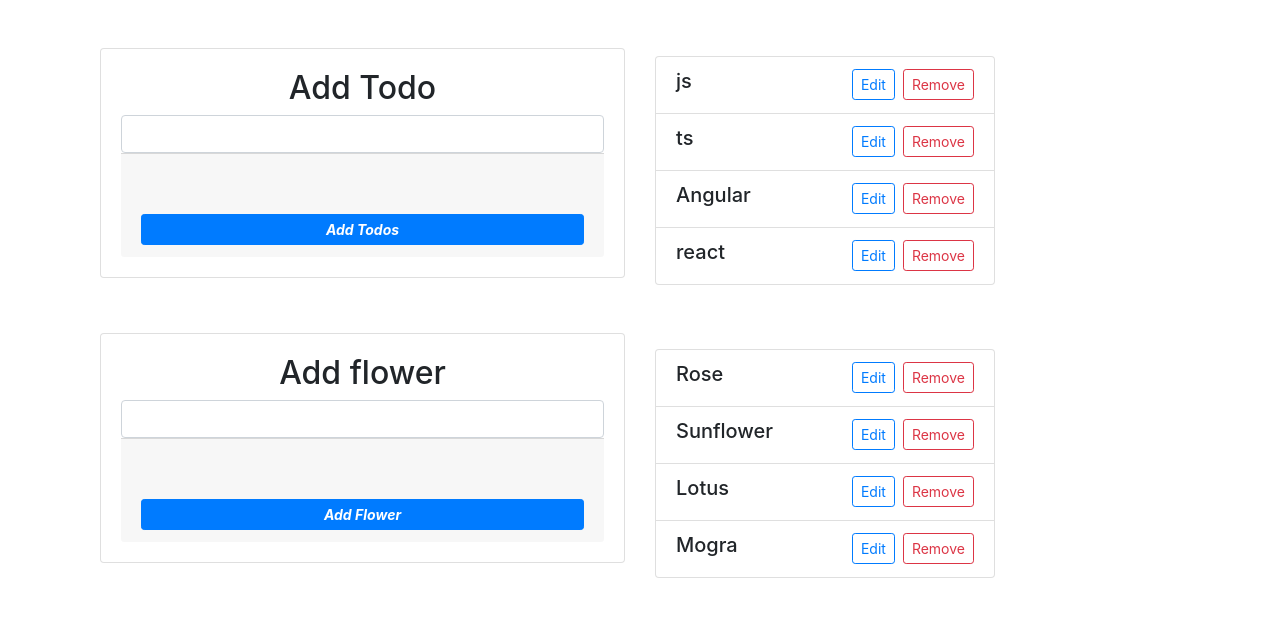
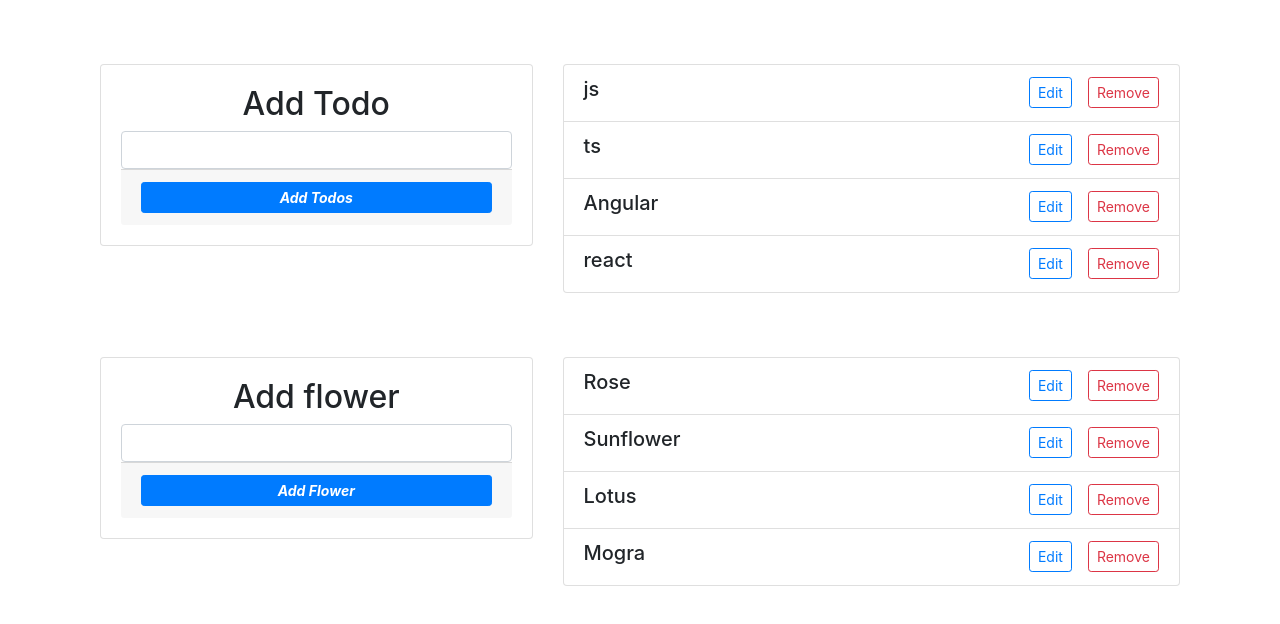
Before and after one commit to kiranainile/todo_crud1, an Angular app: page / in a window 1280 px wide. Shown: the top 624 px of the page. Built offline with nearby package versions, Linux system fonts and the light colour scheme.

Commit message:
updated changes

```diff
--- a/src/app/todo/todo.component.html
+++ b/src/app/todo/todo.component.html
@@ -1,7 +1,7 @@
 <div class="container mt-5">
     <div class="row">
-        <div class="col-md-6">
-            <div class="card">
+        <div class="col-md-5">
+            <div class="card mt-3">
                 <div class="card-body">
                     <div class="from-group">
                         <!-- <label for="todoItem" >TodoItem</label> -->
@@ -12,20 +12,20 @@
 
                     <p *ngIf class="alert alert-warning mt-3 "></p>
                         <div class="card-footer  d-flex justify-content-between text-center">
-                        <button class="btn btn-sm btn-primary w-100 mt-5"  *ngIf=" !isTodoEditMode" (click)="todoSub()"><b><i>Add Todos</i></b></button>
-                        <button class="btn btn-sm btn-success w-100 mt-5" *ngIf="isTodoEditMode" (click)="onUpdate()" ><b><i>Update Todos</i></b></button>
+                        <button class="btn btn-sm btn-primary w-100"  *ngIf=" !isTodoEditMode" (click)="todoSub()"><b><i>Add Todos</i></b></button>
+                        <button class="btn btn-sm btn-success w-100" *ngIf="isTodoEditMode" (click)="onUpdate()" ><b><i>Update Todos</i></b></button>
 
                 </div>
                 </div>
             </div>
 
         </div>
-        <div class="col-4">
-            <ul class="list-group mt-2" *ngIf="todoArr.length > 0; else noTodos">
+        <div class="col-7">
+            <ul class="list-group mt-3" *ngIf="todoArr.length > 0; else noTodos">
                 <li class="list-group-item d-flex justify-content-between " *ngFor="let todos of todoArr">
                     <h5>{{todos.todoItem}}</h5>
                     <div>
-                        <button class="btn btn-sm btn-outline-primary mr-2" (click)="onEdit(todos)">Edit</button>
+                        <button class="btn btn-sm btn-outline-primary mr-3" (click)="onEdit(todos)">Edit</button>
                         <button class="btn btn-sm btn-outline-danger" (click)="onRemove(todos.todoId)">Remove</button>
                     </div>
                 </li>
@@ -41,8 +41,8 @@
 
 <div class="container mt-5">
     <div class="row">
-        <div class="col-md-6">
-            <div class="card">
+        <div class="col-md-5">
+            <div class="card mt-3">
                 <div class="card-body">
                     <div class="from-group">
                           <h2 class="text-center">{{isFlowerEditMode ? 'Update Flower' : 'Add flower'}}</h2>
@@ -53,8 +53,8 @@
 
                     <p *ngIf class="alert alert-warning mt-3 "></p>
                         <div class="card-footer  d-flex justify-content-between text-center">
-                        <button class="btn btn-sm btn-primary w-100 mt-5"  *ngIf=" !isFlowerEditMode" (click)="todoSubb()"><b><i>Add Flower</i></b></button>
-                        <button class="btn btn-sm btn-success w-100 mt-5" *ngIf="isFlowerEditMode" (click)="onUpdatei()" ><b><i>Update Flower</i></b></button>
+                        <button class="btn btn-sm btn-primary w-100"  *ngIf=" !isFlowerEditMode" (click)="todoSubb()"><b><i>Add Flower</i></b></button>
+                        <button class="btn btn-sm btn-success w-100" *ngIf="isFlowerEditMode" (click)="onUpdatei()" ><b><i>Update Flower</i></b></button>
 
                 </div>
 
@@ -62,12 +62,12 @@
 
         </div>
     </div>
-     <div class="col-4">
+     <div class="col-7">
             <ul class="list-group mt-3" *ngIf="todoArr1.length > 0; else noTodos">
                 <li class="list-group-item d-flex justify-content-between " *ngFor="let kiran of todoArr1">
                     <h5>{{kiran.todoItem}}</h5>
                     <div>
-                        <button class="btn btn-sm btn-outline-primary mr-2" (click)="onEditi(kiran)">Edit</button>
+                        <button class="btn btn-sm btn-outline-primary mr-3" (click)="onEditi(kiran)">Edit</button>
                         <button class="btn btn-sm btn-outline-danger" (click)="onRemovei(kiran.todoId)">Remove</button>
                     </div>
                 </li>
```
